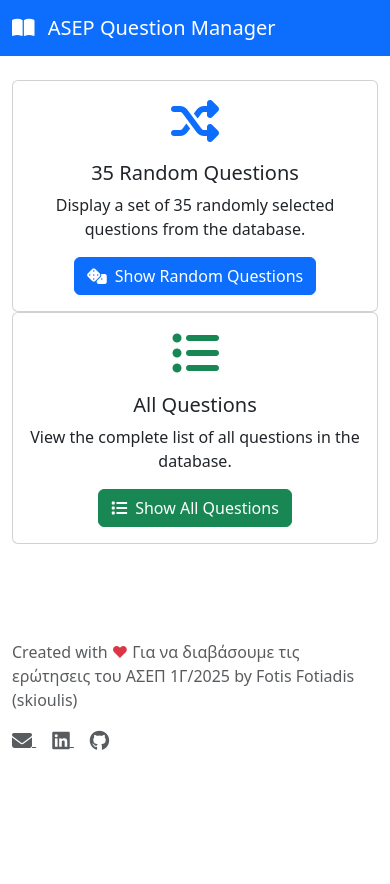
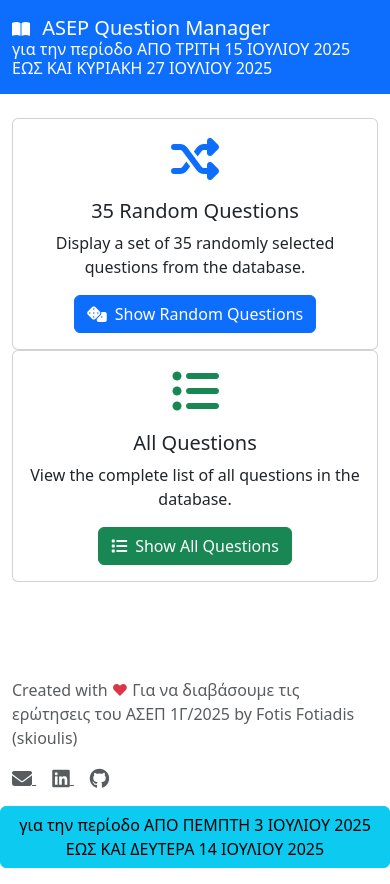
Before and after one commit to Skioulis/Asep-G-2025, a website: page index.html in a window 390 px wide. Before the commit the page ends 844 px from the top, so only its background shows below. Drawn offline with nearby package versions, Linux system fonts and the light colour scheme.

Commit message:
Update navbar and footer with period-specific details and responsive tweaks; fix incorrect answer in questions data.

```diff
--- a/index.html
+++ b/index.html
@@ -13,6 +13,14 @@
             margin-bottom: 20px;
             border-left: 5px solid #007bff;
         }
+
+        @media (max-width: 768px) {
+            .navbar-brand {
+                font-size: 1rem;
+                line-height: 1.2;
+            }
+        }
+
         .correct-answer {
             background-color: #d4edda;
             border-color: #c3e6cb;
@@ -34,9 +42,10 @@
 <body>
     <nav class="navbar navbar-expand-lg navbar-dark bg-primary">
         <div class="container">
-            <a class="navbar-brand" href="#">
+            <a class="navbar-brand text-wrap py-2" href="#">
                 <i class="fas fa-book-open me-2"></i>
-                ASEP Question Manager
+                <span class="d-inline-block fs-5">ASEP Question Manager</span>
+                <span class="d-block fs-6 fw-normal">για την περίοδο ΑΠΟ ΤΡΙΤΗ 15 ΙΟΥΛΙΟΥ 2025 ΕΩΣ ΚΑΙ ΚΥΡΙΑΚΗ 27 ΙΟΥΛΙΟΥ 2025</span>
             </a>
         </div>
     </nav>
@@ -114,6 +123,10 @@
                 </a>
             </div>
         </div>
+        <div class="row mt-3">
+            <a class="btn btn-info" href="https://asep-static2.tripevo.net/">για την περίοδο ΑΠΟ ΠΕΜΠΤΗ 3 ΙΟΥΛΙΟΥ 2025 ΕΩΣ ΚΑΙ ΔΕΥΤΕΡΑ 14 ΙΟΥΛΙΟΥ 2025</a>
+
+        </div>
     </footer>
     <!-- Bootstrap JS Bundle with Popper -->
     <script src="https://cdn.jsdelivr.net/npm/bootstrap@5.3.0/dist/js/bootstrap.bundle.min.js"></script>
```
Also changed, not shown: questions.js.
